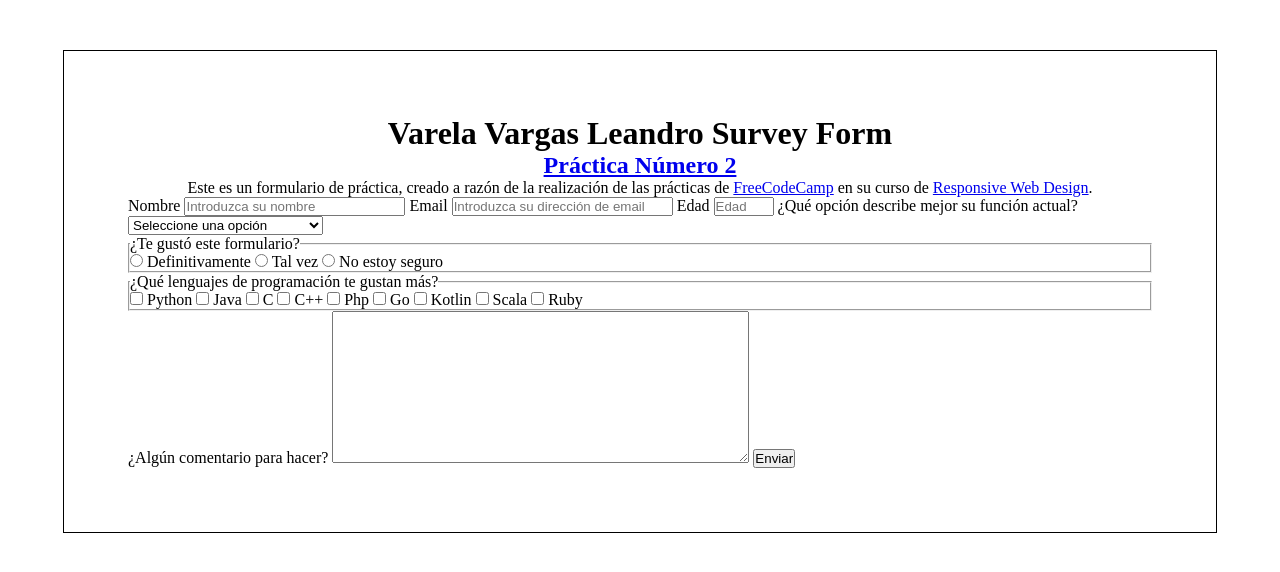
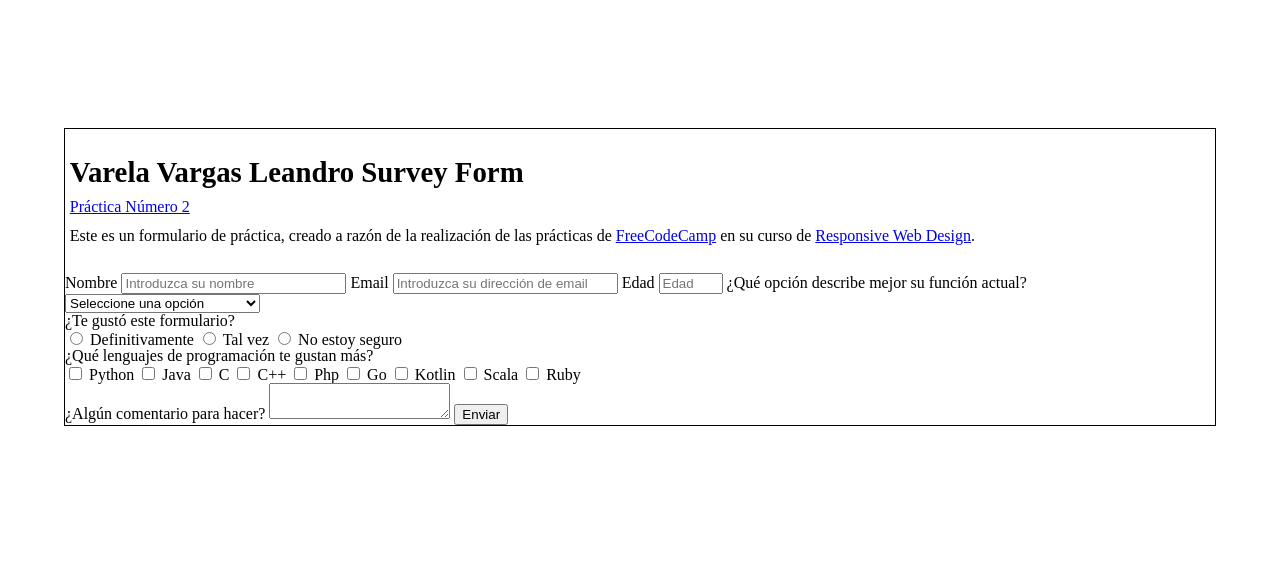
Before and after one commit to VarelaVargasLeandro18/EjerciciosFreeCodeCampWebResponsiveCurso, a plain HTML site: page PracticaDos/index.html in a window 1280 px wide. Drawn offline with Linux system fonts and the light colour scheme.

Commit message:
Agregada cabecera en el HTML. Centrado de cabecera en CSS.

```diff
--- /dev/null
+++ b/PracticaDos/assets/reset.css
@@ -0,0 +1,48 @@
+/* http://meyerweb.com/eric/tools/css/reset/
+   v2.0 | 20110126
+   License: none (public domain)
+*/
+
+html, body, div, span, applet, object, iframe,
+h1, h2, h3, h4, h5, h6, p, blockquote, pre,
+a, abbr, acronym, address, big, cite, code,
+del, dfn, em, img, ins, kbd, q, s, samp,
+small, strike, strong, sub, sup, tt, var,
+b, u, i, center,
+dl, dt, dd, ol, ul, li,
+fieldset, form, label, legend,
+table, caption, tbody, tfoot, thead, tr, th, td,
+article, aside, canvas, details, embed,
+figure, figcaption, footer, header, hgroup,
+menu, nav, output, ruby, section, summary,
+time, mark, audio, video {
+	margin: 0;
+	padding: 0;
+	border: 0;
+	font-size: 100%;
+	font: inherit;
+	vertical-align: baseline;
+}
+/* HTML5 display-role reset for older browsers */
+article, aside, details, figcaption, figure,
+footer, header, hgroup, menu, nav, section {
+	display: block;
+}
+body {
+	line-height: 1;
+}
+ol, ul {
+	list-style: none;
+}
+blockquote, q {
+	quotes: none;
+}
+blockquote:before, blockquote:after,
+q:before, q:after {
+	content: '';
+	content: none;
+}
+table {
+	border-collapse: collapse;
+	border-spacing: 0;
+}
--- a/PracticaDos/assets/style.css
+++ b/PracticaDos/assets/style.css
@@ -1,21 +1,22 @@
-* {
-    margin: 0;
-    padding: 0;
-
-    max-width: 100%;
-}
-
 .flex-form-container {
 
     display: flex;
     flex-direction: column;
     flex-wrap: wrap;
-    align-items: center;
 
-    max-width: 80vw;
-    margin: 50px auto;
-    padding: 5%;
-
-
+    margin: 10% 5%;
     border: 1px solid black;
 }
+
+.cabecera {
+    margin: 1rem .3rem;
+}
+
+.cabecera > * {
+    margin: .8rem auto;
+}
+
+.title {
+    font-size: 1.8rem;
+    font-weight: bolder;
+}
--- a/PracticaDos/index.html
+++ b/PracticaDos/index.html
@@ -8,6 +8,7 @@
     <meta name="viewport" content="width=device-width, initial-scale=1.0">
 
     <link rel="stylesheet" href="assets/style.css">
+    <link rel="stylesheet" href="assets/reset.css">
 
     <title>Survey Form</title>
 
@@ -16,13 +17,15 @@
 
     <div class="flex-form-container">
 
-        <h1 class="title">Varela Vargas Leandro Survey Form</h1>
+        <header class="cabecera">
+            <h1 class="title">Varela Vargas Leandro Survey Form</h1>
 
-        <h2><a href="https://www.freecodecamp.org/learn/responsive-web-design/responsive-web-design-projects/build-a-survey-form" target="_blank">Práctica Número 2</a></h2>
+            <h2><a href="https://www.freecodecamp.org/learn/responsive-web-design/responsive-web-design-projects/build-a-survey-form" target="_blank">Práctica Número 2</a></h2>
 
-        <p id="description">
-            Este es un formulario de práctica, creado a razón de la realización de las prácticas de <a target="_blank" href="https://www.freecodecamp.org/">FreeCodeCamp</a> en su curso de <a target="_blank" href="https://www.freecodecamp.org/learn/responsive-web-design/">Responsive Web Design</a>.
-        </p>
+            <p id="description">
+                Este es un formulario de práctica, creado a razón de la realización de las prácticas de <a target="_blank" href="https://www.freecodecamp.org/">FreeCodeCamp</a> en su curso de <a target="_blank" href="https://www.freecodecamp.org/learn/responsive-web-design/">Responsive Web Design</a>.
+            </p>
+        </header>
 
         <form id="survey-form" action="#">
 
@@ -128,7 +131,7 @@
 
             <label for="comentarios">
                 ¿Algún comentario para hacer?
-                <textarea name="comentarios" id="comentarios" cols="50" rows="10"></textarea>
+                <textarea name="comentarios" id="comentarios"></textarea>
             </label>
 
             <button id="submit" type="submit">Enviar</button>
```
